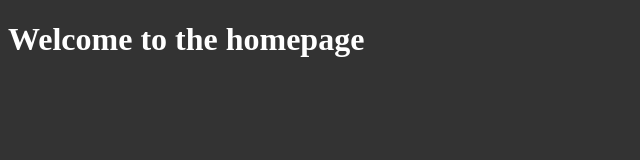
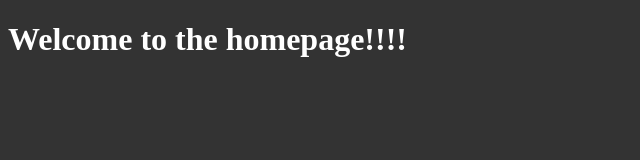
Before and after one commit to vevu888/node, a website: page public/index.html in a window 1280 px wide. Shown: the full height of the page, 0-640 px from the left. Drawn offline with Linux system fonts and the light colour scheme.

Commit message:
first commit

```diff
--- a/public/index.html
+++ b/public/index.html
@@ -8,6 +8,6 @@
     <title>Homepage</title>
   </head>
   <body>
-    <h1>Welcome to the homepage</h1>
+    <h1>Welcome to the homepage!!!!</h1>
   </body>
 </html>
```
Also changed, not shown: 1 other file.
